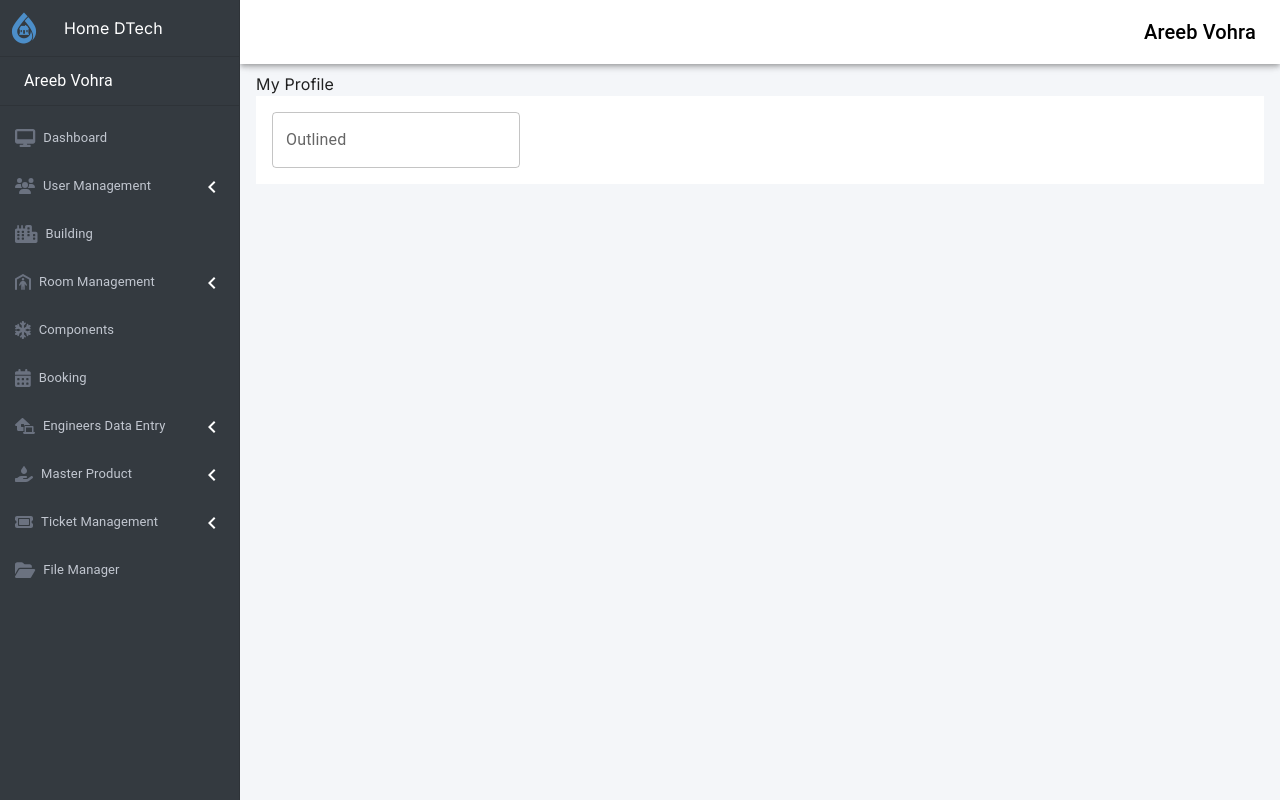
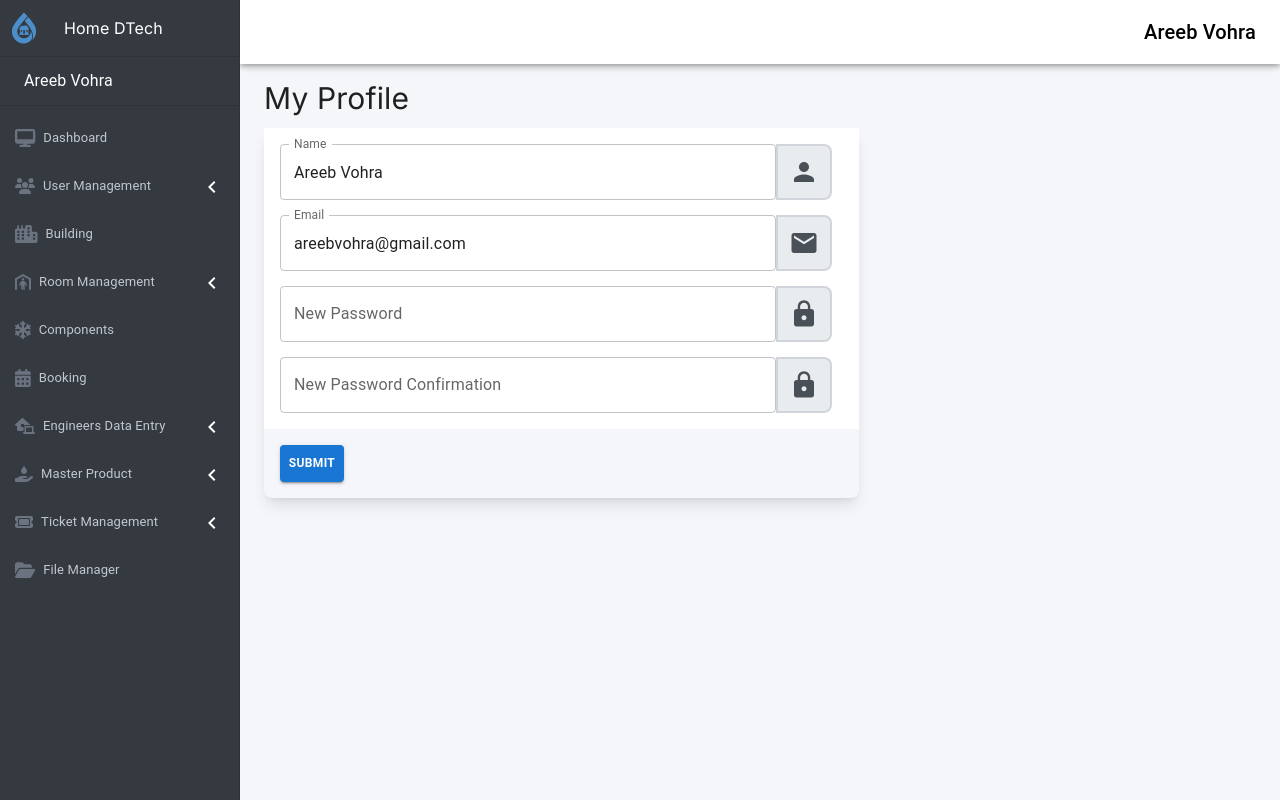
Before and after one commit to Saadgithubit/Home-DTech, a Next.js app: page /profile in a window 1280 px wide. Built offline with nearby package versions, Linux system fonts and the light colour scheme.

Commit message:
profile page complete

```diff
--- /dev/null
+++ b/src/app/profile/index.tsx
@@ -0,0 +1,73 @@
+'use client'
+import { Box, TextField } from "@mui/material";
+import PersonIcon from '@mui/icons-material/Person';
+import EmailIcon from '@mui/icons-material/Email';
+import LockIcon from '@mui/icons-material/Lock';
+import { useState } from "react";
+import ButtonComponent from "@/components/button";
+
+export default function ProfileData() {
+    const [name, setname] = useState('Areeb Vohra')
+    const [email, setemail] = useState('areebvohra@gmail.com')
+    const [password, setpassword] = useState('')
+    const [confpass, setconfpass] = useState('')
+    return (
+        <div className="w-[60%] rounded-lg shadow-lg">
+            <Box component="main"
+                sx={{
+                    flexGrow: 1, bgcolor: 'background.default', p: 2,
+                    display: 'flex', flexDirection: 'column', gap: '15px'
+                }}>
+                <div className="flex">
+                    <TextField
+                        sx={{ width: '88%', padding: 0 }}
+                        id="outlined-basic"
+                        label="Name"
+                        value={name}
+                        onChange={(e) => setname(e.target.value)}
+                        variant="outlined" />
+                    <span className="border-2 border-gray-300 inline-flex bg-[#E9ECEF] w-14 h-14 justify-center items-center rounded-e-lg">
+                        <PersonIcon sx={{ fontSize: '30px', color: '#495057' }} />
+                    </span>
+                </div>
+                <div className="flex">
+                    <TextField
+                        sx={{ width: '88%', padding: 0 }}
+                        id="outlined-basic"
+                        label="Email"
+                        value={email}
+                        onChange={(e) => setemail(e.target.value)}
+                        variant="outlined" />
+                    <span className="border-2 border-gray-300 inline-flex bg-[#E9ECEF] w-14 h-14 justify-center items-center rounded-e-lg">
+                        <EmailIcon sx={{ fontSize: '30px', color: '#495057' }} />
+                    </span>
+                </div>
+                <div className="flex">
+                    <TextField
+                        sx={{ width: '88%', padding: 0 }}
+                        id="outlined-basic"
+                        label="New Password"
+                        onChange={(e) => setpassword(e.target.value)}
+                        variant="outlined" />
+                    <span className="border-2 border-gray-300 inline-flex bg-[#E9ECEF] w-14 h-14 justify-center items-center rounded-e-lg">
+                        <LockIcon sx={{ fontSize: '30px', color: '#495057' }} />
+                    </span>
+                </div>
+                <div className="flex">
+                    <TextField
+                        sx={{ width: '88%', padding: 0 }}
+                        id="outlined-basic"
+                        label="New Password Confirmation"
+                        onChange={(e) => setconfpass(e.target.value)}
+                        variant="outlined" />
+                    <span className="border-2 border-gray-300 inline-flex bg-[#E9ECEF] w-14 h-14 justify-center items-center rounded-e-lg">
+                        <LockIcon sx={{ fontSize: '30px', color: '#495057' }} />
+                    </span>
+                </div>
+            </Box>
+            <div className="p-4">
+                <ButtonComponent title={'Submit'} />
+            </div>
+        </div>
+    )
+}
--- a/src/app/profile/page.tsx
+++ b/src/app/profile/page.tsx
@@ -1,14 +1,10 @@
-import { Box, TextField } from "@mui/material";
+import ProfileData from ".";
 
 export default function Profile() {
     return (
-        <div>
-                <h1>My Profile</h1>
-            <Box component="main" sx={{ flexGrow: 1, bgcolor: 'background.default', p: 2 }}>
-                <span>
-                <TextField id="outlined-basic" label="Outlined" variant="outlined" />
-                </span>
-            </Box>
+        <div className="p-2 space-y-3">
+            <h1 className="text-3xl">My Profile</h1>
+           <ProfileData />
         </div>
     )
 }
```
